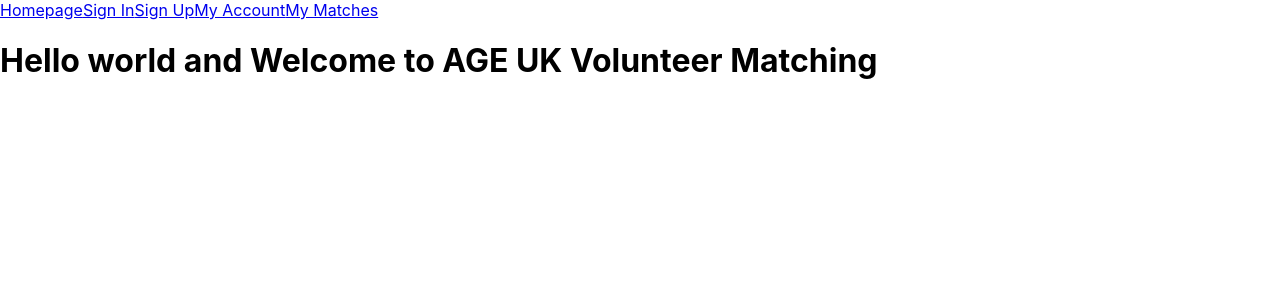
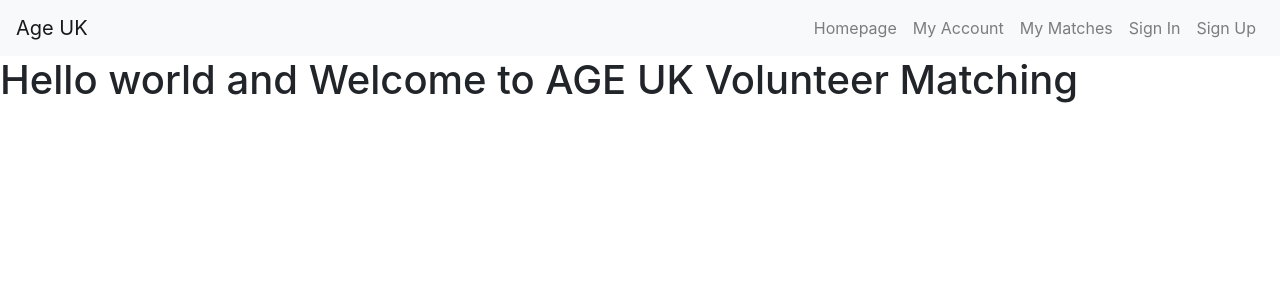
Before and after one commit to Age-UK-Voluteer-Matching/age_uk_react_frontend, a React (Create React App) app: page / in a window 1280 px wide. Shown: the top 300 px of the page. Built offline with nearby package versions, Linux system fonts and the light colour scheme.

Commit message:
bootstrap added to navbar to prettify

```diff
--- a/public/index.html
+++ b/public/index.html
@@ -1,6 +1,9 @@
 <!DOCTYPE html>
 <html lang="en">
   <head>
+    <!-- Importing Bootstrap CSS -->
+    <link rel="stylesheet" href="https://stackpath.bootstrapcdn.com/bootstrap/4.5.0/css/bootstrap.min.css" integrity="sha384-9aIt2nRpC12Uk9gS9baDl411NQApFmC26EwAOH8WgZl5MYYxFfc+NcPb1dKGj7Sk" crossorigin="anonymous">
+
     <meta charset="utf-8" />
     <link rel="icon" href="%PUBLIC_URL%/favicon.ico" />
     <meta name="viewport" content="width=device-width, initial-scale=1" />
@@ -10,34 +13,16 @@
       content="Web site created using create-react-app"
     />
     <link rel="apple-touch-icon" href="%PUBLIC_URL%/logo192.png" />
-    <!--
-      manifest.json provides metadata used when your web app is installed on a
-      user's mobile device or desktop. See https://developers.google.com/web/fundamentals/web-app-manifest/
-    -->
     <link rel="manifest" href="%PUBLIC_URL%/manifest.json" />
-    <!--
-      Notice the use of %PUBLIC_URL% in the tags above.
-      It will be replaced with the URL of the `public` folder during the build.
-      Only files inside the `public` folder can be referenced from the HTML.
-
-      Unlike "/favicon.ico" or "favicon.ico", "%PUBLIC_URL%/favicon.ico" will
-      work correctly both with client-side routing and a non-root public URL.
-      Learn how to configure a non-root public URL by running `npm run build`.
-    -->
-    <title>React App</title>
+    <title>AGE UK Volunteering</title>
   </head>
   <body>
     <noscript>You need to enable JavaScript to run this app.</noscript>
     <div id="root"></div>
-    <!--
-      This HTML file is a template.
-      If you open it directly in the browser, you will see an empty page.
 
-      You can add webfonts, meta tags, or analytics to this file.
-      The build step will place the bundled scripts into the <body> tag.
-
-      To begin the development, run `npm start` or `yarn start`.
-      To create a production bundle, use `npm run build` or `yarn build`.
-    -->
+    <!-- Importing the Bootstrap JavaScript -->
+    <script src="https://code.jquery.com/jquery-3.5.1.slim.min.js" integrity="sha384-DfXdz2htPH0lsSSs5nCTpuj/zy4C+OGpamoFVy38MVBnE+IbbVYUew+OrCXaRkfj" crossorigin="anonymous"></script>
+    <script src="https://cdn.jsdelivr.net/npm/popper.js@1.16.0/dist/umd/popper.min.js" integrity="sha384-Q6E9RHvbIyZFJoft+2mJbHaEWldlvI9IOYy5n3zV9zzTtmI3UksdQRVvoxMfooAo" crossorigin="anonymous"></script>
+    <script src="https://stackpath.bootstrapcdn.com/bootstrap/4.5.0/js/bootstrap.min.js" integrity="sha384-OgVRvuATP1z7JjHLkuOU7Xw704+h835Lr+6QL9UvYjZE3Ipu6Tp75j7Bh/kR0JKI" crossorigin="anonymous"></script>
   </body>
 </html>
--- a/src/components/layouts/Navbar.js
+++ b/src/components/layouts/Navbar.js
@@ -6,9 +6,21 @@
 const Navbar = () => {
   return (
     <div>
-      <Link to='/'>Homepage</Link>
-      <SignedOutLinks />
-      <SignedInLinks />
+      <nav className="navbar navbar-expand-lg navbar-light bg-light">
+        <a className="navbar-brand" href="#">Age UK</a>
+        <button className="navbar-toggler" type="button" data-toggle="collapse" data-target="#navbarNav" aria-controls="navbarNav" aria-expanded="false" aria-label="Toggle navigation">
+          <span className="navbar-toggler-icon"></span>
+        </button>
+        <div className="collapse navbar-collapse flex-row-reverse" id="navbarNav">
+          <ul className="navbar-nav">
+            <li className="nav-item float-right">
+              <Link to='/' className="nav-link">Homepage</Link>
+            </li>
+            <SignedInLinks />
+            <SignedOutLinks />
+          </ul>
+        </div>
+      </nav>
     </div>
   )
 }
--- a/src/components/layouts/SignedInLinks.js
+++ b/src/components/layouts/SignedInLinks.js
@@ -4,8 +4,12 @@
 const SignedInLinks = () => {
   return (
     <>
-      <Link to='/account'>My Account</Link>
-      <Link to='/matches'>My Matches</Link>
+    <li className="nav-item">
+      <Link to='/account' className="nav-link">My Account</Link>
+    </li>
+    <li className="nav-item">
+      <Link to='/matches' className="nav-link">My Matches</Link>
+    </li>
     </>
   )
 }
--- a/src/components/layouts/SignedOutLinks.js
+++ b/src/components/layouts/SignedOutLinks.js
@@ -4,8 +4,12 @@
 const SignedOutLinks = () => {
   return (
     <>
-      <Link to='/'>Sign In</Link>
-      <Link to='/'>Sign Up</Link>
+    <li className="nav-item">
+      <Link to='/signin' className="nav-link">Sign In</Link>
+    </li>
+    <li className="nav-item">
+      <Link to='/signup' className="nav-link">Sign Up</Link>
+    </li>
     </>
   )
 }
```
